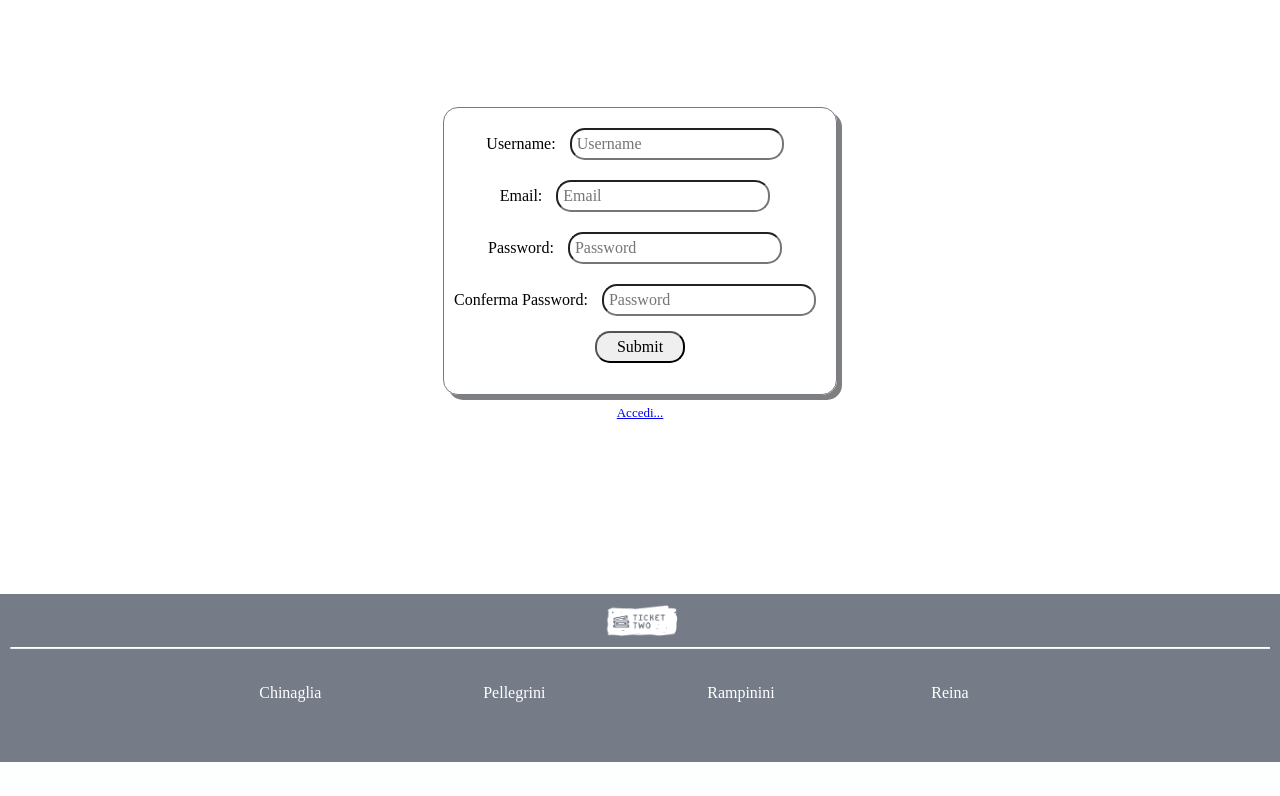
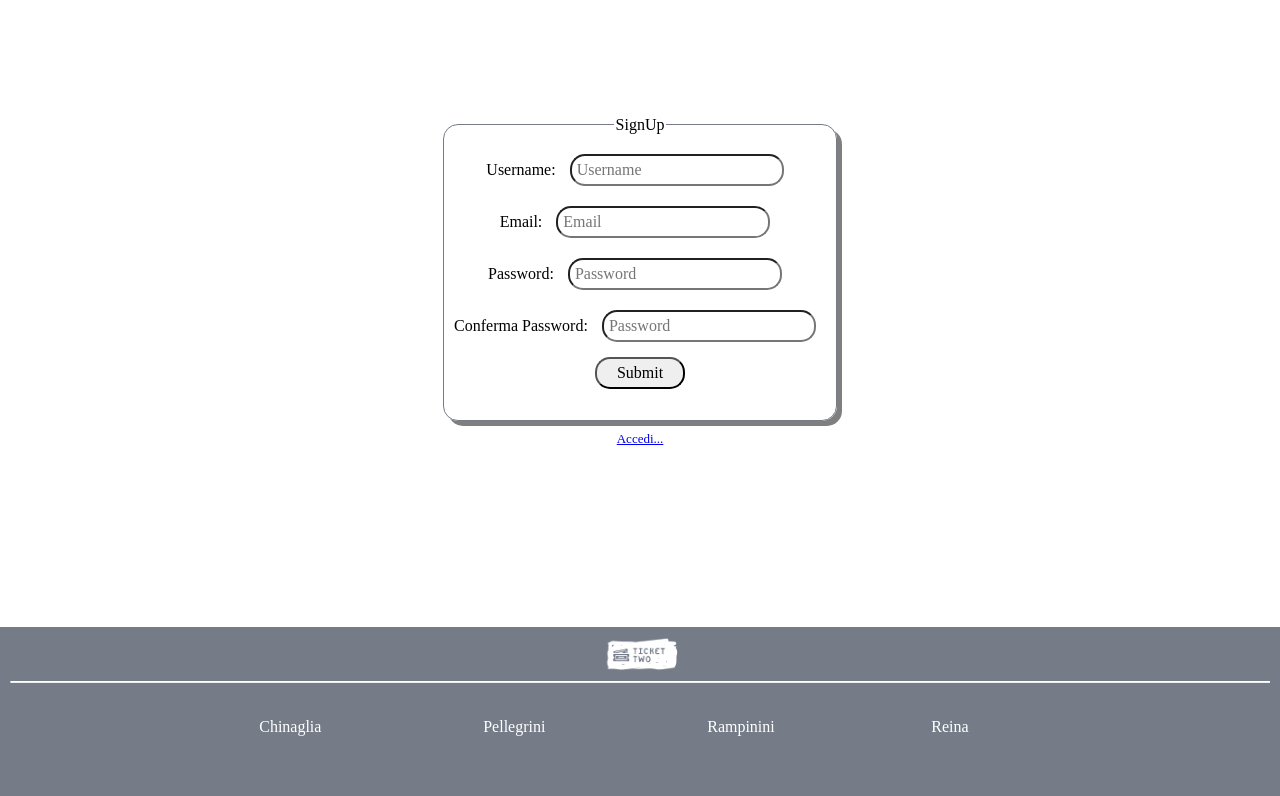
Before and after one commit to Fede-rei/TickeTwo, a PHP site: page /Pages/signup.php in a window 1280 px wide. Shown: the part 72-868 px from the top of the page. Before the commit the page ends 834 px from the top, so only its background shows below. Run offline with PHP 8.4, Linux system fonts and the light colour scheme.

Commit message:
css vario

```diff
--- a/Pages/signup.php
+++ b/Pages/signup.php
@@ -77,7 +77,7 @@ if(isset($_POST['username'], $_POST['email'], $_POST['pw'], $_POST['cpw']) && ($
 <!DOCTYPE html>
 <html lang="en">
 <head>
-    <title>TickeTwo - Signup</title>
+    <title>TickeTwo - SignUp</title>
     <link rel="stylesheet" href="../Styles/signup.css">
     <link rel="stylesheet" href="../Styles/header-footer.css">
     <link rel="stylesheet" href="https://fonts.googleapis.com/css2?family=Material+Symbols+Outlined:opsz,wght,FILL,GRAD@20..48,100..700,0..1,-50..200"/>
@@ -91,7 +91,9 @@ if(isset($_POST['username'], $_POST['email'], $_POST['pw'], $_POST['cpw']) && ($
 
 <div id="chest">
     <!-- Form per la registrazione -->
-    <form method="post" class="signup">
+    <fieldset class="signup">
+        <legend>SignUp</legend>
+        <form method="post">
             <label for="p1">Username: </label>
             <input type="text" id="p1" name="username" placeholder="Username"><br>
             <label for="p2">Email: </label>
@@ -104,6 +106,7 @@ if(isset($_POST['username'], $_POST['email'], $_POST['pw'], $_POST['cpw']) && ($
             <!-- Visualizza gli eventuali errori di validazione -->
             <p class="vError"><?= $vError ?></p>
         </form>
+    </fieldset>
     <!-- Link per accedere alla pagina di login -->
     <a href="login.php">Accedi...</a>
 </div>
--- a/Styles/index.css
+++ b/Styles/index.css
@@ -10,3 +10,8 @@
     -webkit-text-fill-color: white; /* Will override color (regardless of order) */
     -webkit-text-stroke: 1px black;
 }
+
+header a:hover{
+    color: black;
+    text-decoration: none;
+}
--- a/Styles/login.css
+++ b/Styles/login.css
@@ -19,8 +19,7 @@
     align-items: center;
     justify-content: center;
     flex-direction: column;
-    min-height: 518.6px;
-    max-height: 518.6px;
+    height: 69vh;
 }
 
 .searchBar {
--- a/Styles/signup.css
+++ b/Styles/signup.css
@@ -19,8 +19,7 @@ input {
     align-items: center;
     justify-content: center;
     flex-direction: column;
-    min-height: 518.6px;
-    max-height: 518.6px;
+    height: 69vh;
 }
 
 .searchBar {
```
Also changed, not shown: Pages/login.php (+5 -2 lines), Pages/search_Results.php (+7 -2 lines), Styles/account.css (+7 -1 lines), Styles/search_results.css (+13 -1 lines). Lines whose indentation alone changed are shown as unchanged.
